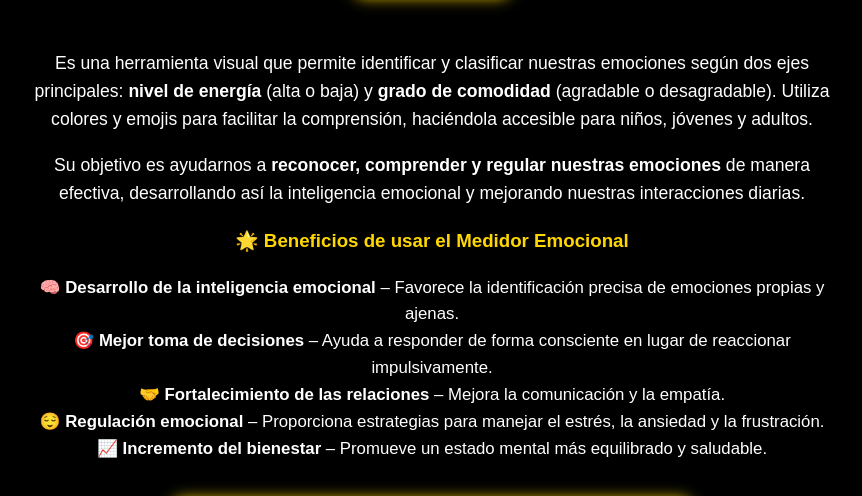
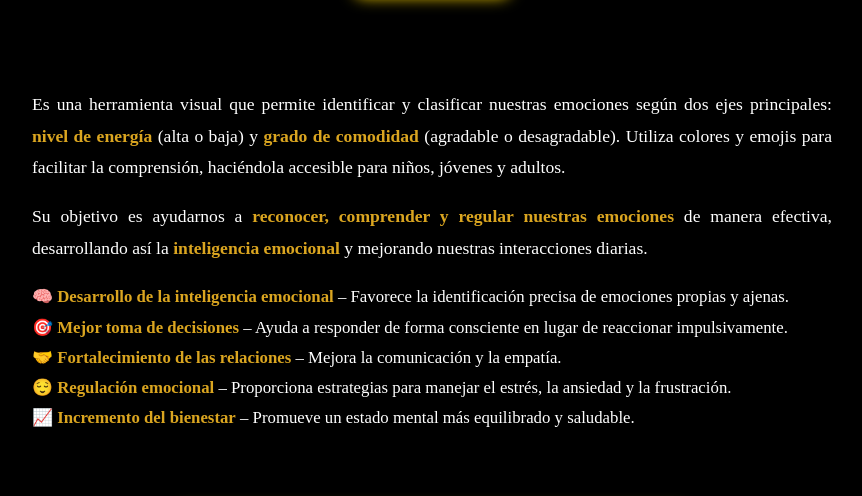
Before and after one commit to yobanaorozcobenavidesart/ExploraRULER, a plain HTML site: page index.html in a window 1280 px wide. Shown: the part 233-729 px from the top of the page, without its empty margins (208-1070 px from the left). Drawn offline with Linux system fonts and the light colour scheme.

Commit message:
Add files via upload

```diff
--- a/index.html
+++ b/index.html
@@ -319,28 +319,29 @@
            style="max-width: 150px; border: 3px solid gold; border-radius: 10px; box-shadow: 0 0 15px gold;">
   </div>
 
-  <section style="font-family: Arial, sans-serif; max-width: 800px; margin: auto; line-height: 1.6;">
+ <section style="font-family: 'Times New Roman', serif; max-width: 800px; margin: 40px auto; line-height: 1.8; text-align: justify; padding: 0 20px; color: white;">
+
 
     <p style="font-size: 1.1em;">
         Es una herramienta visual que permite identificar y clasificar nuestras emociones
-        según dos ejes principales: <strong>nivel de energía</strong> (alta o baja) y <strong>grado de comodidad</strong> (agradable o desagradable).
+        según dos ejes principales: <strong style="color:#DAA520;">nivel de energía</strong> (alta o baja) y <strong style="color:#DAA520;">grado de comodidad</strong> (agradable o desagradable).
         Utiliza colores y emojis para facilitar la comprensión, haciéndola accesible para niños, jóvenes y adultos.
     </p>
+
     <p style="font-size: 1.1em;">
-        Su objetivo es ayudarnos a <strong>reconocer, comprender y regular nuestras emociones</strong> de manera efectiva,
-        desarrollando así la inteligencia emocional y mejorando nuestras interacciones diarias.
+        Su objetivo es ayudarnos a <strong style="color:#DAA520;">reconocer, comprender y regular nuestras emociones</strong> de manera efectiva,
+        desarrollando así la <strong style="color:#DAA520;">inteligencia emocional</strong> y mejorando nuestras interacciones diarias.
     </p>
 
-   <h3 style="color: #FFD700;">🌟 Beneficios de usar el Medidor Emocional</h3>
-
     <ul style="list-style: none; padding-left: 0; font-size: 1.05em;">
-        <li>🧠 <strong>Desarrollo de la inteligencia emocional</strong> – Favorece la identificación precisa de emociones propias y ajenas.</li>
-        <li>🎯 <strong>Mejor toma de decisiones</strong> – Ayuda a responder de forma consciente en lugar de reaccionar impulsivamente.</li>
-        <li>🤝 <strong>Fortalecimiento de las relaciones</strong> – Mejora la comunicación y la empatía.</li>
-        <li>😌 <strong>Regulación emocional</strong> – Proporciona estrategias para manejar el estrés, la ansiedad y la frustración.</li>
-        <li>📈 <strong>Incremento del bienestar</strong> – Promueve un estado mental más equilibrado y saludable.</li>
+        <li>🧠 <strong style="color:#DAA520;">Desarrollo de la inteligencia emocional</strong> – Favorece la identificación precisa de emociones propias y ajenas.</li>
+        <li>🎯 <strong style="color:#DAA520;">Mejor toma de decisiones</strong> – Ayuda a responder de forma consciente en lugar de reaccionar impulsivamente.</li>
+        <li>🤝 <strong style="color:#DAA520;">Fortalecimiento de las relaciones</strong> – Mejora la comunicación y la empatía.</li>
+        <li>😌 <strong style="color:#DAA520;">Regulación emocional</strong> – Proporciona estrategias para manejar el estrés, la ansiedad y la frustración.</li>
+        <li>📈 <strong style="color:#DAA520;">Incremento del bienestar</strong> – Promueve un estado mental más equilibrado y saludable.</li>
     </ul>
 </section>
+
 
 
   <div class="card" id="age-selection">
```
